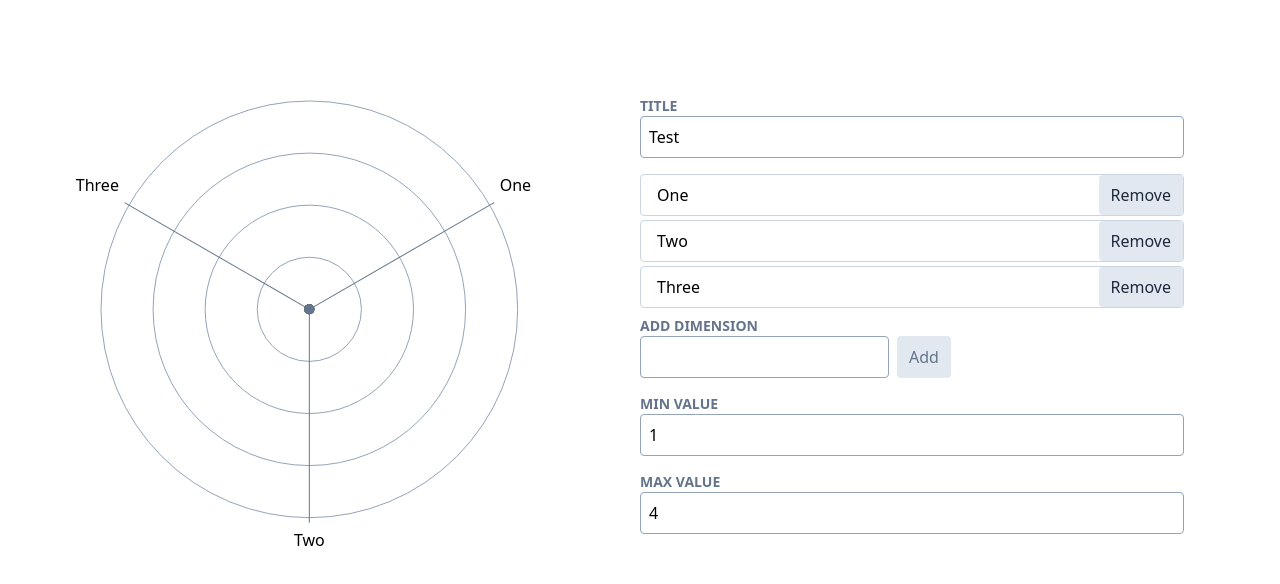
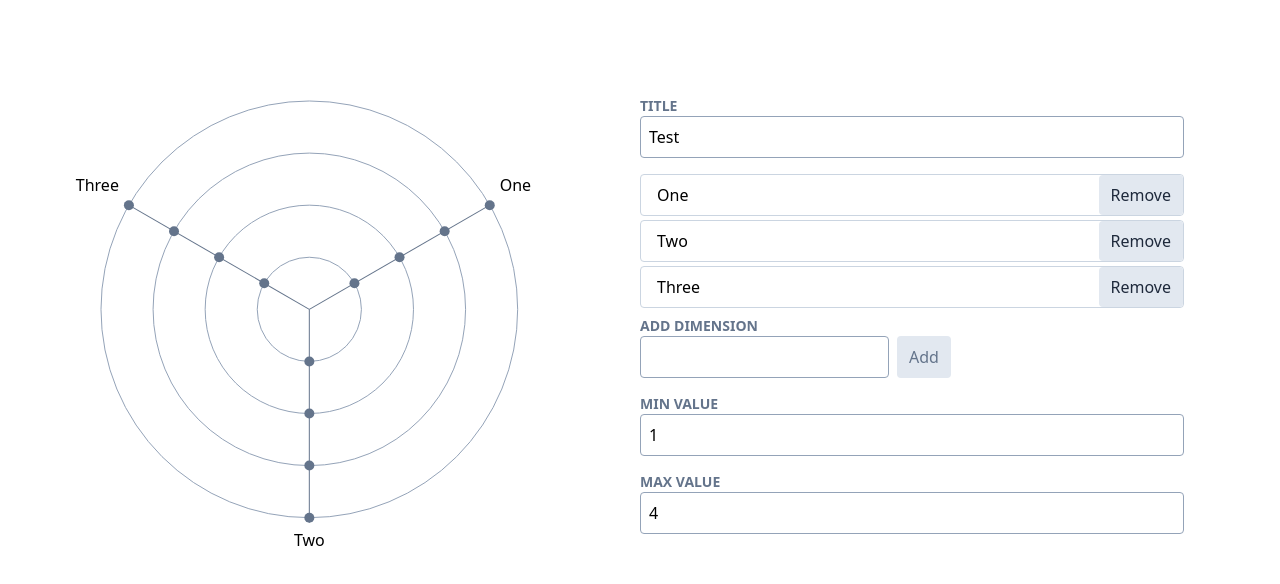
Before and after one commit to frontendphil/oh-my-radar, a React app: page / in a window 1280 px wide. Shown: the top 584 px of the page. Built offline with nearby package versions, Linux system fonts and the light colour scheme.

Commit message:
chore: add padding to chart

```diff
--- a/src/radar-chart/RadarChart.tsx
+++ b/src/radar-chart/RadarChart.tsx
@@ -6,7 +6,7 @@ import { RadarContext, useDiagramWidth, useRange } from "./RadarContext"
 import { Slots } from "./Slots"
 import { DimensionLabels } from "./DimensionLabels"
 import { getLengthToSelection } from "./getLengthToSelection"
-import { Step } from "./Step"
+import { Step, STEP_RADIUS } from "./Step"
 
 type Props<Dimension extends string> = {
   title: string
@@ -23,9 +23,11 @@ export function RadarChart<Dimension extends string>({
   size = 500,
   children,
 }: Props<Dimension>) {
+  const padding = STEP_RADIUS
+
   return (
     <RadarContext.Provider
-      value={{ diagramWidth: size - 10, dimensions, range }}
+      value={{ diagramWidth: size - 2 * STEP_RADIUS, dimensions, range }}
     >
       <div className="relative">
         <div
@@ -45,7 +47,12 @@ export function RadarChart<Dimension extends string>({
           width={size}
           height={size}
         >
-          <g x={5} y={5} width={size - 10} height={size - 10}>
+          <g
+            x={padding}
+            y={padding}
+            width={size - 2 * STEP_RADIUS}
+            height={size - 2 * STEP_RADIUS}
+          >
             <Circles />
 
             {dimensions.map((dimension, index) => (
--- a/src/radar-chart/Step.tsx
+++ b/src/radar-chart/Step.tsx
@@ -7,4 +7,6 @@ type Props = Omit<SVGAttributes<SVGCircleElement>, "cx" | "cy" | "r"> & {
   y: number
 }
 
-export const Step = (props: Props) => <circle r={STEP_RADIUS} {...props} />
+export const Step = ({ x, y, ...rest }: Props) => (
+  <circle cx={x} cy={y} r={STEP_RADIUS} {...rest} />
+)
```
